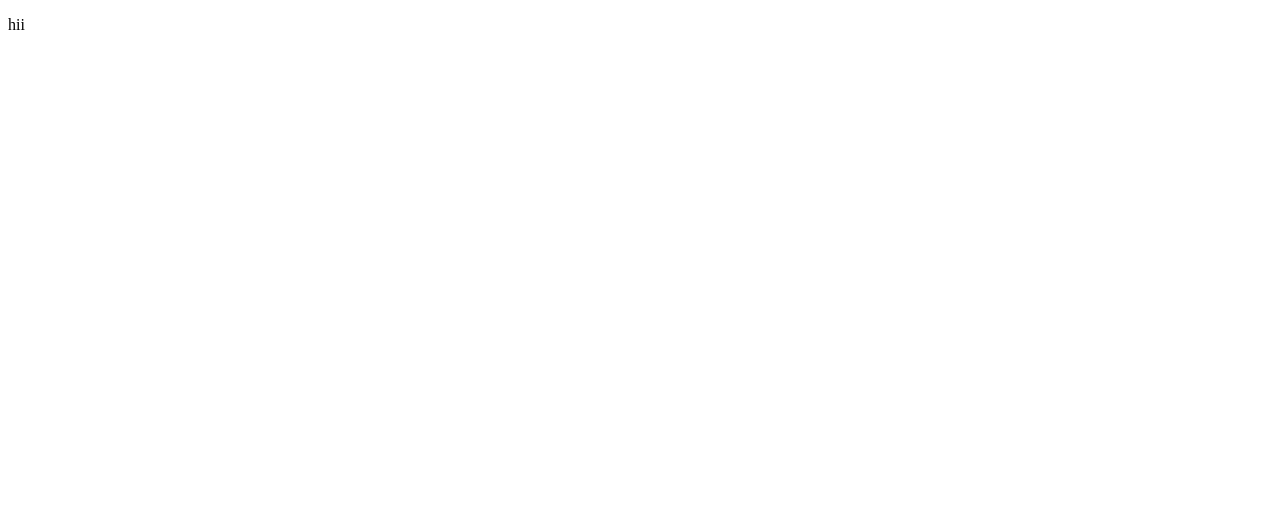
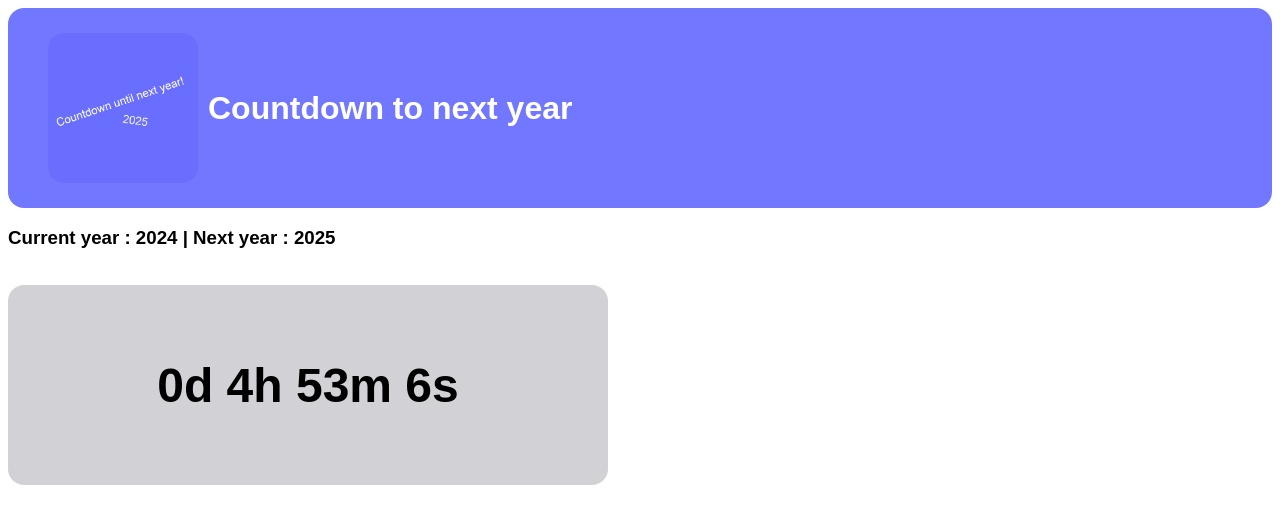
Before and after one commit to countonextyear/countonextyear.github.io, a plain HTML site: page index.html in a window 1280 px wide. Drawn offline with Linux system fonts and the light colour scheme.

Commit message:
Update index.html

```diff
--- a/index.html
+++ b/index.html
@@ -1,7 +1,64 @@
 <!DOCTYPE html>
-<html>
-  <head></head>
+<html><head>
+    <link rel="icon" type="image/x-icon" href="/images/logos/2025.jpg">
+    <style>
+        .topbar {
+            width: 100%;
+            height: 200px;
+            border-radius: 16px;
+            background-color: #7178FF;
+            position: top;
+            display:flex;
+            align-items: center;
+            gap: 10px;
+            transition: 0.5s ease
+        }
+
+        .countdown-text {
+            background-color: #D2D2D6;
+            border-radius: 16px;
+            width: 600px;
+            height: 200px;
+            display: flex;
+            justify-content: center;
+            align-items: center;
+        }
+
+        .topbar:hover {
+            background-color: #9FA4FD;
+        }
+
+        body {
+            font-family: arial;
+        }
+
+        .air {
+            background-color: transparent;
+            width:30px;
+
+        }
+    </style>
+</head>
   <body>
-    <p>hii</p>
-  </body>
-</html>
+    <script> var countDownDate = new Date("Jan 1, 2025 00:00:00").getTime();
+      var x = setInterval(function() {
+        var now = new Date().getTime();
+        var distance = countDownDate - now;
+        var days = Math.floor(distance / (1000 * 60 * 60 * 24));
+        var hours = Math.floor((distance % (1000 * 60 * 60 * 24)) / (1000 * 60 * 60));
+        var minutes = Math.floor((distance % (1000 * 60 * 60)) / (1000 * 60));
+        var seconds = Math.floor((distance % (1000 * 60)) / 1000);
+        document.getElementById("timer").innerHTML = days + "d " + hours + "h " + minutes + "m " + seconds + "s "; if (distance < 0) { clearInterval(x); document.getElementById("timer").innerHTML = "HAPPY NEW YEAR!"; } }, 1000);
+    </script>
+
+    <div class="topbar">
+    <div class="air"></div>
+        <img src="/images/logos/2025.jpg" style="width:150px;heigth:150px;border-radius:16px;">
+    <h1 style="color:white">Countdown to next year</h1></div>
+<h3>Current year : 2024 | Next year : 2025</h3>
+<br>
+<div class="countdown-text" style="font-size:24px">
+    <h1 id="timer">00:00:00</h1>
+</div>
+
+</body></html>
```
